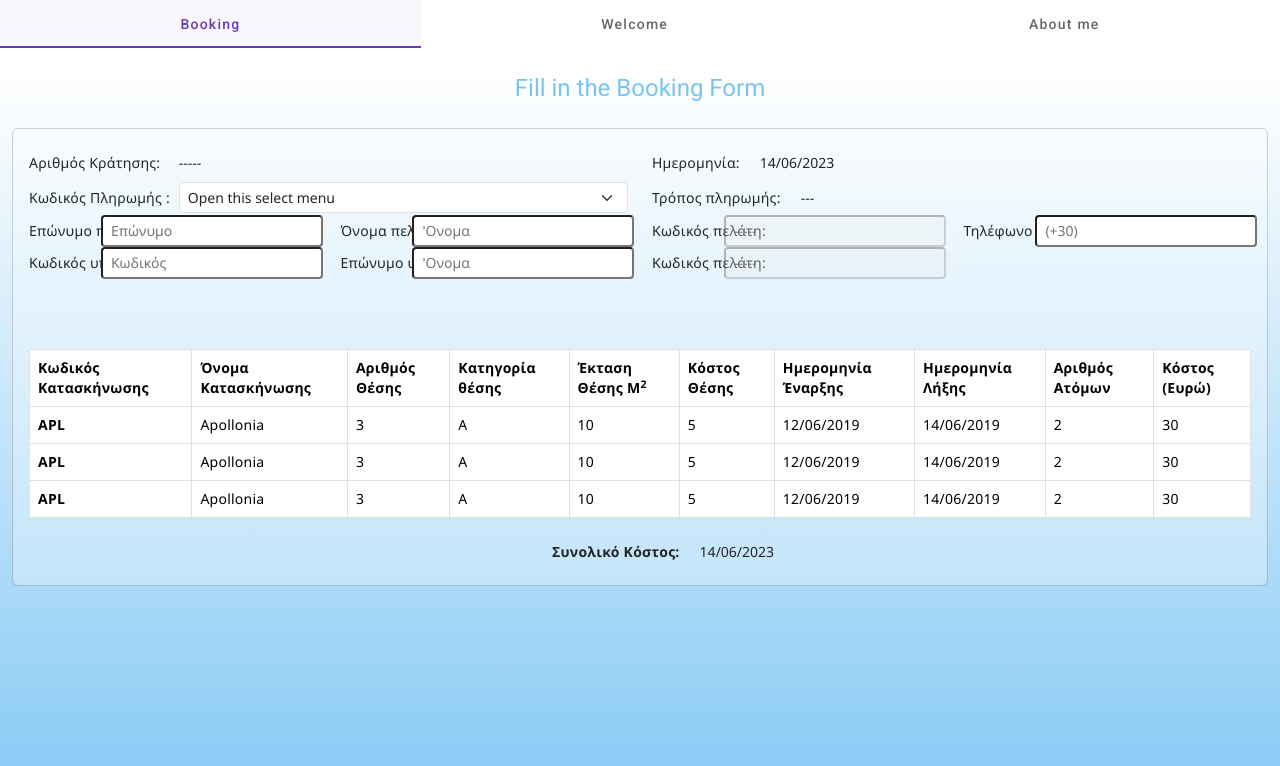
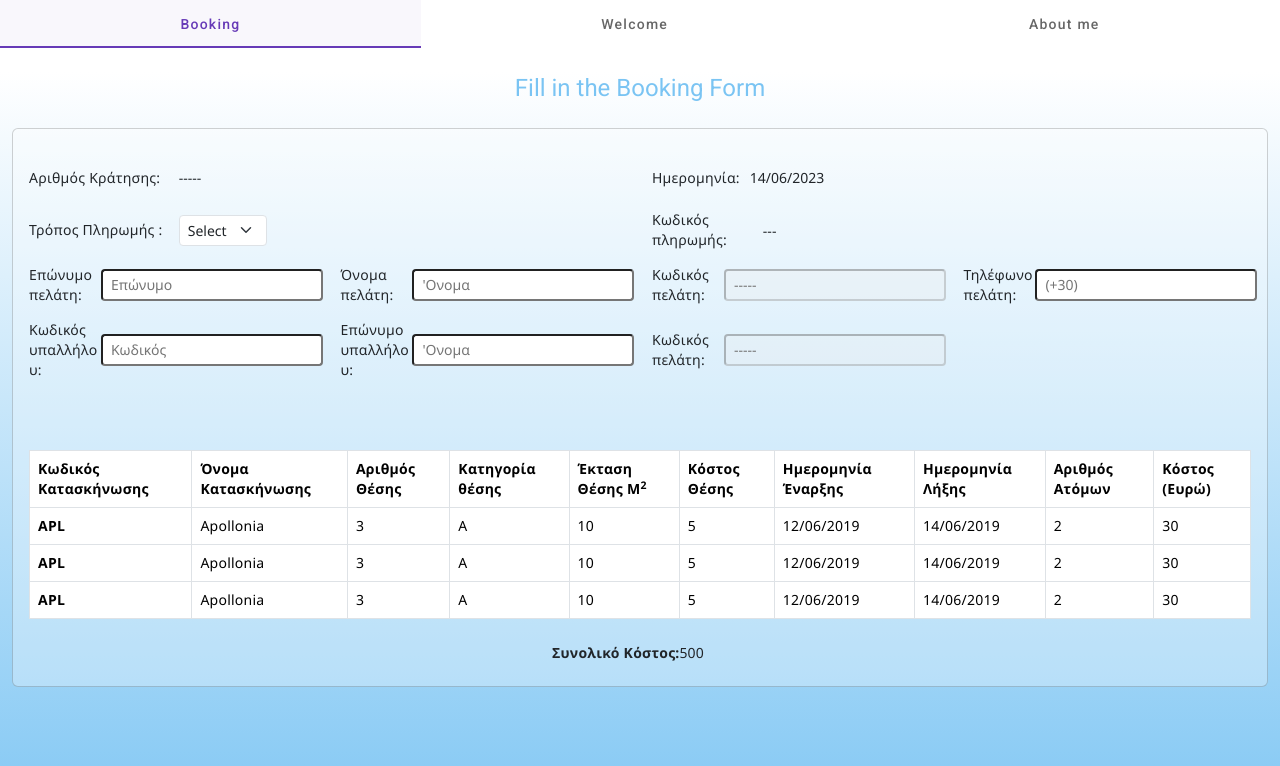
Before and after one commit to KountourisPanagiotis/campings-frontend, an Angular app: page /booking in a window 1280 px wide. Shown: the top 766 px of the page. Built offline with nearby package versions, Linux system fonts and the light colour scheme.

Commit message:
before starting to work on interractive table

```diff
--- a/src/app/components/booking/booking.component.css
+++ b/src/app/components/booking/booking.component.css
@@ -8,16 +8,12 @@
     color: #7ac4f3;
   }
 
-  /* .bookingNumber {
-    padding-right: 20px;
-  } */
-
 .card {
   background-color: rgba(255, 255, 255, 0.3);
 }
 
-.label-margin {
-  margin-left: 20px;
+#date {
+  padding-left: 10px;
 }
 
 .booking-table {
@@ -25,11 +21,15 @@
   padding-top: 50px;
 }
 
-/* .total-cost {
-  text-align: right;
-} */
-
 .total-cost {
   font-weight: bold;
   padding-right: 200px;
 }
+
+.row {
+  margin-top: 15px;
+}
+
+#payMethod {
+  width: 88px;
+}
--- a/src/app/components/booking/booking.component.html
+++ b/src/app/components/booking/booking.component.html
@@ -10,32 +10,33 @@
           <div class="form-group row">
             <!-- Arithmos kratisis (bookCode)-->
             <div class="col-sm-6 d-flex align-items-center">
-              <label for="bookCode" class="mr-2 col-sm-3 text-nowrap">Αριθμός Κράτησης:</label>
+              <label for="bookCode" class="mr-2 col-sm-3">Αριθμός Κράτησης:</label>
               <input type="text" readonly class="col-sm-3 form-control-plaintext" id="bookCode" value="-----">
             </div>
             <!-- Hmerominia (Date)-->
             <div class="col-sm-6 d-flex align-items-center">
-              <label for="date" class="mr-2 text-nowrap ">Ημερομηνία: </label>
+              <label for="date" class="mr-2">Ημερομηνία: </label>
               <input type="text" readonly class="form-control-plaintext label-margin" id="date" value="14/06/2023">
             </div>
           </div>
 
           <!-- ROW 2 -->
           <div class="form-group row">
-            <!-- Kodikos Pliromis (payCode)-->
+            <!-- Tropos pliromis (payMethod)-->
             <div class="col-sm-6 d-flex align-items-center">
-              <label for="payCode" class="mr-2 col-sm-3 text-nowrap">Κωδικός Πληρωμής :</label>
-              <select id="payCode" class="form-select form-select-sm" aria-label=".form-select-sm example">
-                <option selected>Open this select menu</option>
-                <option value="1">One</option>
+              <label for="payMethod" class="mr-2 col-sm-3">Τρόπος Πληρωμής :</label>
+              <select id="payMethod" class="form-select form-select-sm" aria-label=".form-select-sm example">
+                <option selected>Select</option>
+                <option value="1">PAN</option>
                 <option value="2">Two</option>
                 <option value="3">Three</option>
               </select>
             </div>
-            <!-- Tropos pliromis (payMethod)-->
+
+            <!-- Kodikos Pliromis (payCode)-->
             <div class="col-sm-6 d-flex align-items-center">
-              <label for="payMethod" class="mr-2 text-nowrap">Τρόπος πληρωμής:</label>
-              <input type="text" readonly class="form-control-plaintext label-margin" id="payMethod" value="---">
+              <label for="payCode" class="mr-2">Κωδικός πληρωμής:</label>
+              <input type="text" readonly class="form-control-plaintext label-margin" id="payCode" value="---">
             </div>
           </div>
 
@@ -44,22 +45,22 @@
           <div class="form-group row">
             <!-- Eponumo pelati (custSurname)-->
             <div class="col-sm-3 d-flex align-items-center">
-              <label for="custSurname" class="mr-2 col-sm-3 text-nowrap">Επώνυμο πελάτη:</label>
+              <label for="custSurname" class="mr-2 col-sm-3">Επώνυμο πελάτη:</label>
               <input type="text" class="form-control-sm" id="name" placeholder="Επώνυμο">
             </div>
             <!-- Onoma pelati (custName) -->
             <div class="col-sm-3 d-flex align-items-center">
-              <label for="custName" class="mr-2 col-sm-3 text-nowrap">Όνομα πελάτη:</label>
+              <label for="custName" class="mr-2 col-sm-3">Όνομα πελάτη:</label>
               <input type="text" class="form-control-sm" id="custName" placeholder="'Ονομα">
             </div>
             <!-- Kodikos Pelati (custCode) -->
             <div class="col-sm-3 d-flex align-items-center">
-              <label for="custCode" class="mr-2 col-sm-3 text-nowrap">Κωδικός πελάτη:</label>
+              <label for="custCode" class="mr-2 col-sm-3">Κωδικός πελάτη:</label>
               <input type="text" class="form-control-sm" disabled="true" id="custCode" placeholder="-----">
             </div>
             <!-- Tilefono (custPhone) -->
             <div class="col-sm-3 d-flex align-items-center">
-              <label for="custPhone" class="mr-2 col-sm-3 text-nowrap">Τηλέφωνο πελάτη:</label>
+              <label for="custPhone" class="mr-2 col-sm-3">Τηλέφωνο πελάτη:</label>
               <input type="text" class="form-control-sm" id="custCode" placeholder="(+30)">
             </div>
           </div>
@@ -69,17 +70,17 @@
           <div class="form-group row">
             <!-- Kodikos upalilou (staffNo)-->
             <div class="col-sm-3 d-flex align-items-center">
-              <label for="staffNo" class="mr-2 col-sm-3 text-nowrap">Κωδικός υπαλλήλου:</label>
+              <label for="staffNo" class="mr-2 col-sm-3">Κωδικός υπαλλήλου:</label>
               <input type="text" class="form-control-sm" id="staffNo" placeholder="Κωδικός">
             </div>
             <!-- Eponumo upalilou (staffSurname) -->
             <div class="col-sm-3 d-flex align-items-center">
-              <label for="staffSurname" class="mr-2 col-sm-3 text-nowrap">Επώνυμο υπαλλήλου:</label>
+              <label for="staffSurname" class="mr-2 col-sm-3">Επώνυμο υπαλλήλου:</label>
               <input type="text" class="form-control-sm" id="staffSurname" placeholder="'Ονομα">
             </div>
             <!-- Kodikos Pelati (staffName) -->
             <div class="col-sm-3 d-flex align-items-center">
-              <label for="staffName" class="mr-2 col-sm-3 text-nowrap">Κωδικός πελάτη:</label>
+              <label for="staffName" class="mr-2 col-sm-3">Κωδικός πελάτη:</label>
               <input type="text" class="form-control-sm" disabled="true" id="staffName" placeholder="-----">
             </div>
           </div>
@@ -147,13 +148,9 @@
             <div class="total-cost row justify-content-end">
               <div class="col-sm-6 d-flex align-items-center">
                 <label for="cost" class="mr-2 text-nowrap font-weight-bold">Συνολικό Κόστος:</label>
-                <input type="text" readonly class="form-control-plaintext label-margin" id="cost" value="14/06/2023">
+                <input type="text" readonly class="form-control-plaintext label-margin" id="cost" value="500">
               </div>
             </div>
-
-
-
-
 
 
         </form>
```
